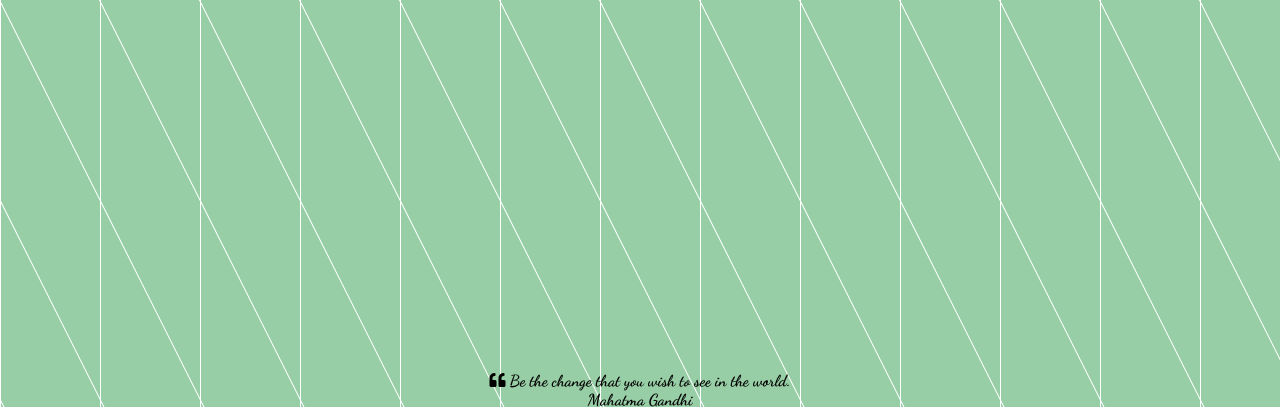
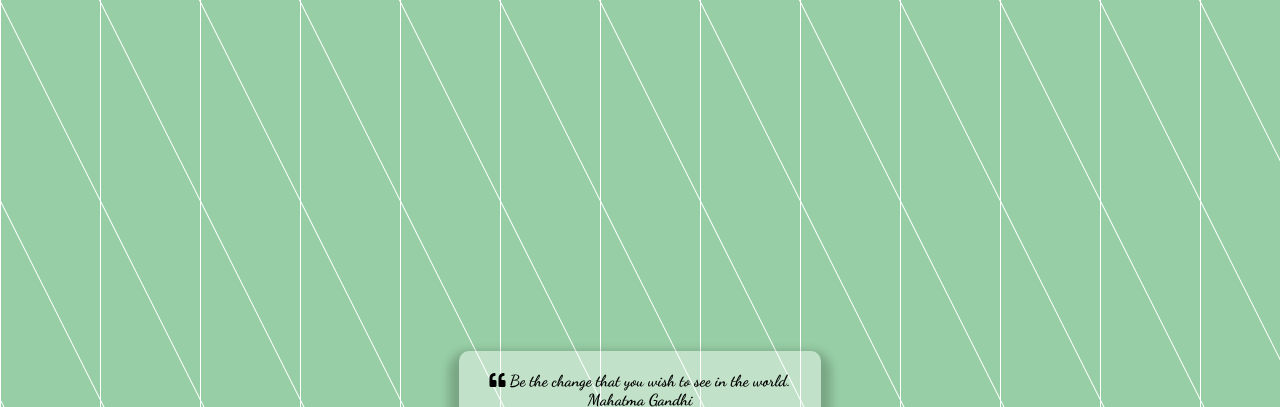
Before and after one commit to fcristianacc/quote-generator, a plain HTML site: page index.html in a window 1280 px wide. Shown: the top 407 px of the page. Drawn offline with Linux system fonts and the light colour scheme.

Commit message:
Stylized the quote container

```diff
--- a/style.css
+++ b/style.css
@@ -16,3 +16,12 @@ body {
     align-items: center;
     justify-content: center;
 }
+
+.quote-container {
+    width: auto;
+    max-width: 900px;
+    padding: 20px 30px;
+    border-radius: 10px;
+    background-color: rgba(255, 255, 255, 0.4);
+    box-shadow: 0 10px 10px 10px rgba(0, 0, 0, 0.2);
+}
```
